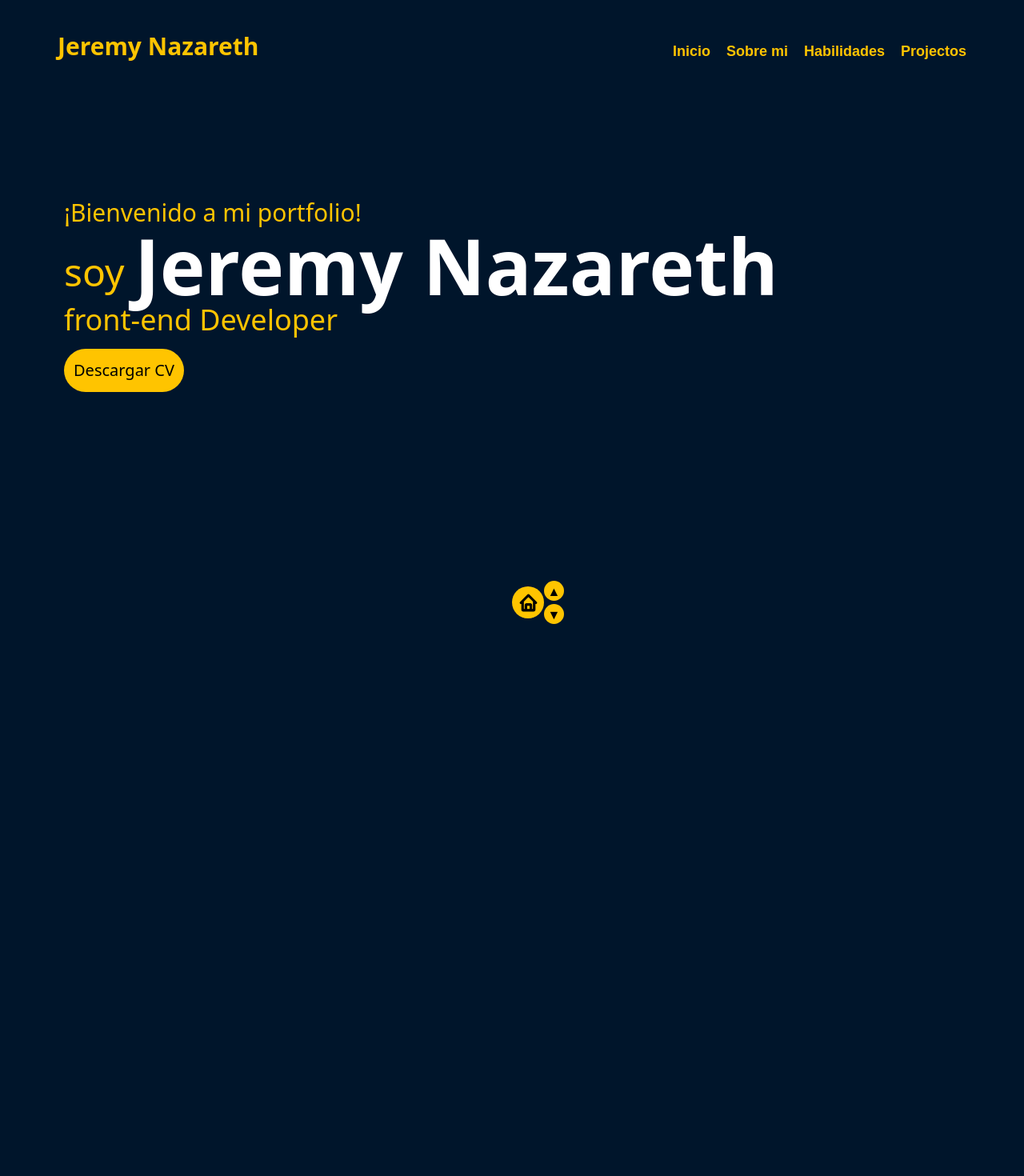
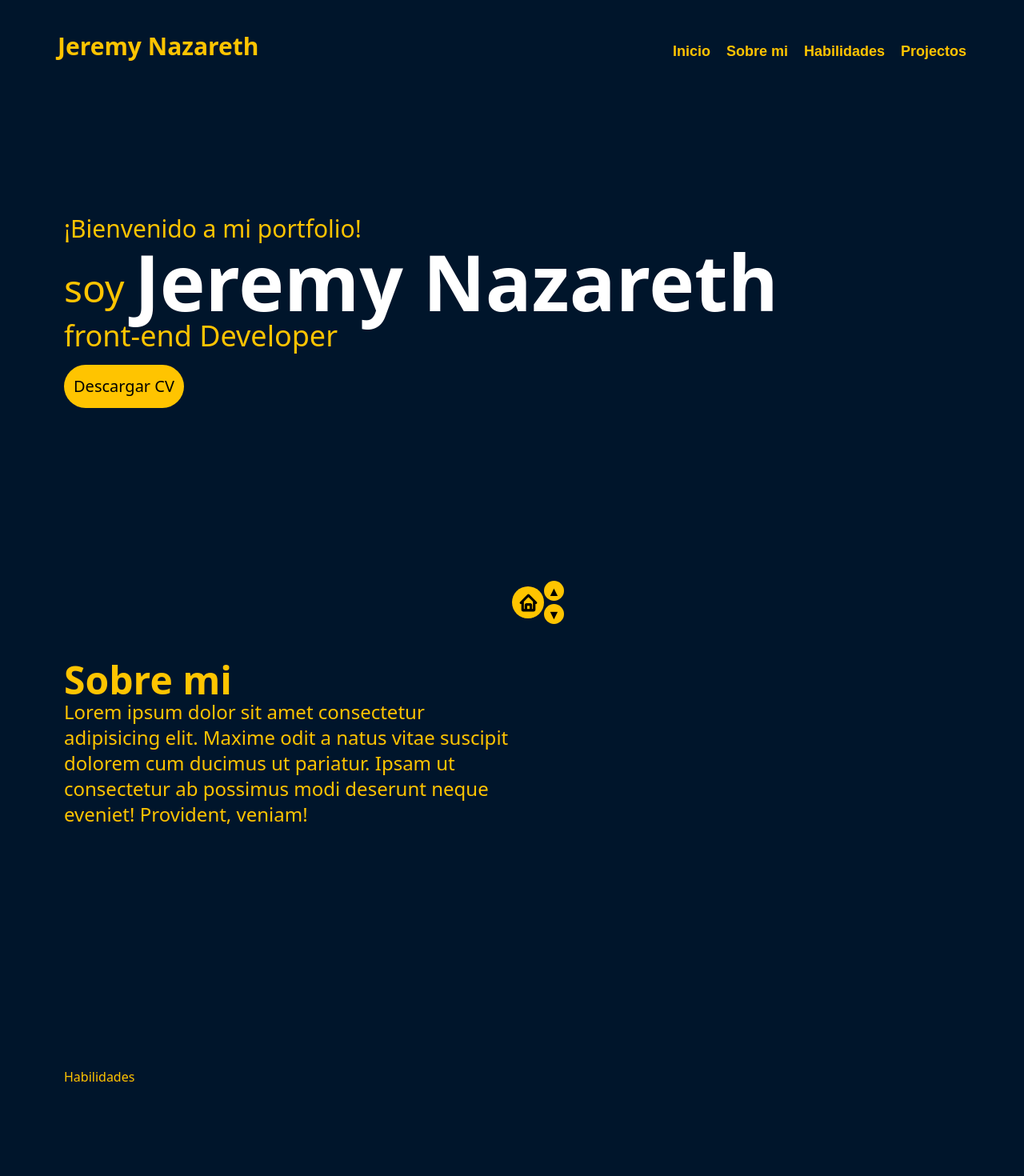
Before and after one commit to JeremyNazareth/portfolio, a Next.js app: page / in a window 1280 px wide. Shown: the top 1470 px of the page at 80% size. Built offline with nearby package versions, Linux system fonts and the light colour scheme; a web font is replaced by a local one.

Commit message:
chore: add functionality to button and semantic fixes

```diff
--- a/app/globals.css
+++ b/app/globals.css
@@ -23,12 +23,19 @@
    color: black;
   }
 }
+html {
+  scroll-behavior: smooth;
+}
 body {
   background: var(--color-primary);
   font-family: var(--font-secondary);
   color: #ffc400;
 }
 
+article{
+  margin-bottom: 300px;
+}
+
 nav{
   font-family: var(--font-primary);
 }
--- a/app/layout.tsx
+++ b/app/layout.tsx
@@ -22,7 +22,8 @@ export default function RootLayout({
     <html lang="en">
       <body>
         <header id="header" className="flex justify-between py-10 px-18">
-          <p className="text-3xl font-extrabold">Jeremy Nazareth</p>
+          <a className="text-3xl font-extrabold" href="#home">Jeremy Nazareth</a>
+
           <nav className="flex text-center text-lg/12 font-bold gap-5">
             <a href="#home">Inicio</a>
             <a href="#about">Sobre mi</a>
--- a/app/page.tsx
+++ b/app/page.tsx
@@ -3,25 +3,34 @@ import { BiHome } from "react-icons/bi";
 export default function Page(){
     return(
         <>
-        <h1 className="text-3xl" id="home">¡Bienvenido a mi portfolio!</h1>
+        <article id="home" className="mt-35 scroll-m-80">
+            <h1 className="text-3xl">¡Bienvenido a mi portfolio!</h1>
             <div className="flex text-5xl items-end">
                 <p className="flex-initial leading-20">soy&nbsp;</p>
                 <p className="text-8xl text-white font-bold flex-initial">Jeremy Nazareth</p>
             </div>
             <p className="text-4xl">front-end Developer</p>
             <button className="secondary-text bg-secondary p-3 rounded-full my-4">Descargar CV</button>
+        </article>
+
         <div className="fixed flex items-center left-1/2 bottom-5">
-            <button className="flex bg-secondary text-black flex rounded-full h-10 w-10 mx-auto">
-                <div className="flex mx-auto my-auto"><BiHome size={25} strokeWidth={1}/></div>
-            </button>
+            <a className="bg-secondary text-black rounded-full h-10 w-10 flex" href="#home"><div className="mx-auto my-auto"><BiHome size={25} strokeWidth={1}/></div></a>
             <div className="flex flex-col gap-1">
                 <button className="scroll-section-btn"><p className="flex-1">▲</p></button>
                 <button className="scroll-section-btn"><p className="flex-1">▼</p></button>
             </div>
-
         </div>
 
-        <div className="my-400">a</div>
+        <article id="about">
+            <h1 className="text-5xl font-bold">Sobre mi</h1>
+            <h2 className="text-2xl w-1/2">Lorem ipsum dolor sit amet consectetur adipisicing elit. Maxime odit a natus vitae suscipit dolorem cum ducimus ut pariatur. Ipsam ut consectetur ab possimus modi deserunt neque eveniet! Provident, veniam!</h2>
+        </article>
+        <article id="skills">
+
+        </article>
+        <article id="projects">
+            <h1>Habilidades</h1>
+        </article>
         </>
     )
 }
```
Lines whose indentation alone changed are shown as unchanged.
